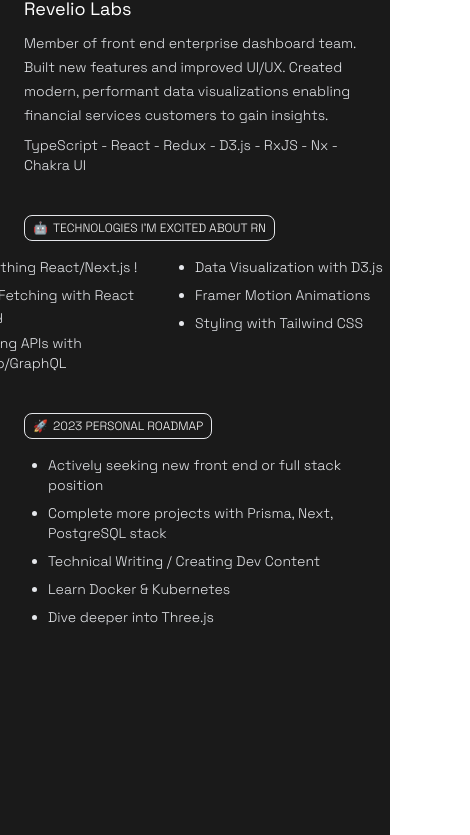
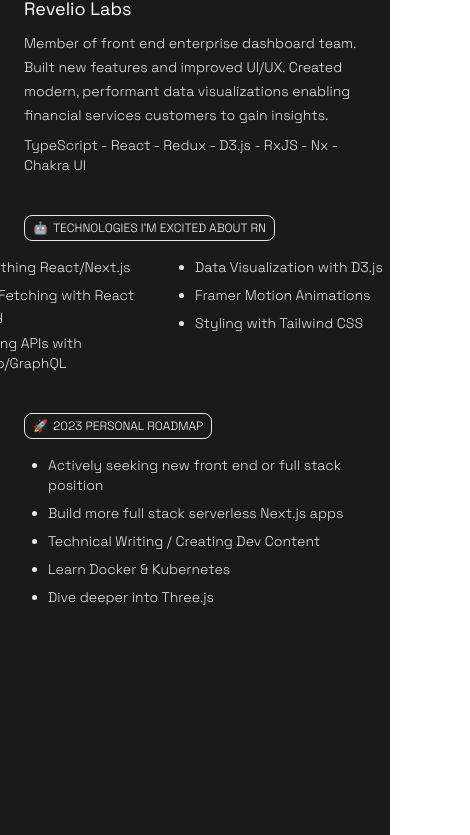
Before and after one commit to CharlesCarr/charlie-portfolio, a Next.js app: page / in a window 390 px wide. Shown: the part 1793-2628 px from the top of the page, 470 px wide, since content can reach past the window. Built offline with nearby package versions, Linux system fonts and the light colour scheme.

Commit message:
fix: improve mobile design

```diff
--- a/components/sections/About.tsx
+++ b/components/sections/About.tsx
@@ -5,9 +5,9 @@
   return (
     <div
       id="about"
-      className="min-h-screen h-full w-full max-w-screen bg-[#1a1a1a] flex flex-col pt-20 md:pt-44 pb-32 relative overflow-hidden"
+      className="min-h-screen h-full w-full max-w-screen bg-[#1a1a1a] flex flex-col pt-20 md:pt-44 pb-32 relative sm:overflow-hidden"
     >
-      <div className="absolute -top-44 left-20 w-full h-72 bg-green-500 rounded-full mix-blend-lighten filter blur-3xl opacity-[.06]"></div>
+      <div className="absolute -top-44 left-20 w-full h-72 bg-gray-200 sm:bg-green-500 rounded-full mix-blend-lighten filter blur-3xl opacity-[.06]"></div>
 
       <div className="w-full flex justify-center items-center">
         <div className="flex w-full justify-center items-center gap-4 sm:gap-10 px-4 sm:px-0">
@@ -75,7 +75,7 @@
 
           <div className="w-full flex justify-center font-light gap-x-6">
             <ul className="text-sm list-disc w-full min-w-52 flex flex-col gap-y-2 ml-6">
-              <li>Everything React/Next.js !</li>
+              <li>Everything React/Next.js</li>
               <li>Data Fetching with React Query</li>
               <li>Building APIs with Apollo/GraphQL</li>
             </ul>
@@ -97,7 +97,7 @@
             <ul className="text-sm list-disc w-full min-w-52 flex flex-col gap-y-2 ml-6">
               <li>Actively seeking new front end or full stack position</li>
               <li>
-                Complete more projects with Prisma, Next, PostgreSQL stack
+                Build more full stack serverless Next.js apps
               </li>
               <li>Technical Writing / Creating Dev Content</li>
               <li>Learn Docker & Kubernetes</li>
--- a/components/sections/Contact.tsx
+++ b/components/sections/Contact.tsx
@@ -13,6 +13,8 @@
       id="contact"
       className="min-h-screen max-h-screen w-full max-w-screen px-20 bg-[#1a1a1a] flex flex-col justify-center items-center relative"
     >
+      <div className="block sm:hidden absolute m-auto top-44 w-full h-44 bg-gray-200 rounded-full mix-blend-lighten filter blur-3xl opacity-[.20]"></div>
+
       <Image
         src={GradientImg}
         alt="background-gradient"
@@ -73,7 +75,7 @@
         <p>Designed & Developed by Charlie</p>
 
         <div
-          className="flex justify-center items-center gap-1 text-gray-200 hover:text-black ease-in duration-300 cursor-pointer"
+          className="flex justify-center items-center gap-1 text-gray-200 hover:text-orange-700 sm:hover:text-black ease-in duration-300 cursor-pointer"
           onClick={() =>
             iconClickHandler("https://github.com/CharlesCarr/charlie-portfolio")
           }
```
